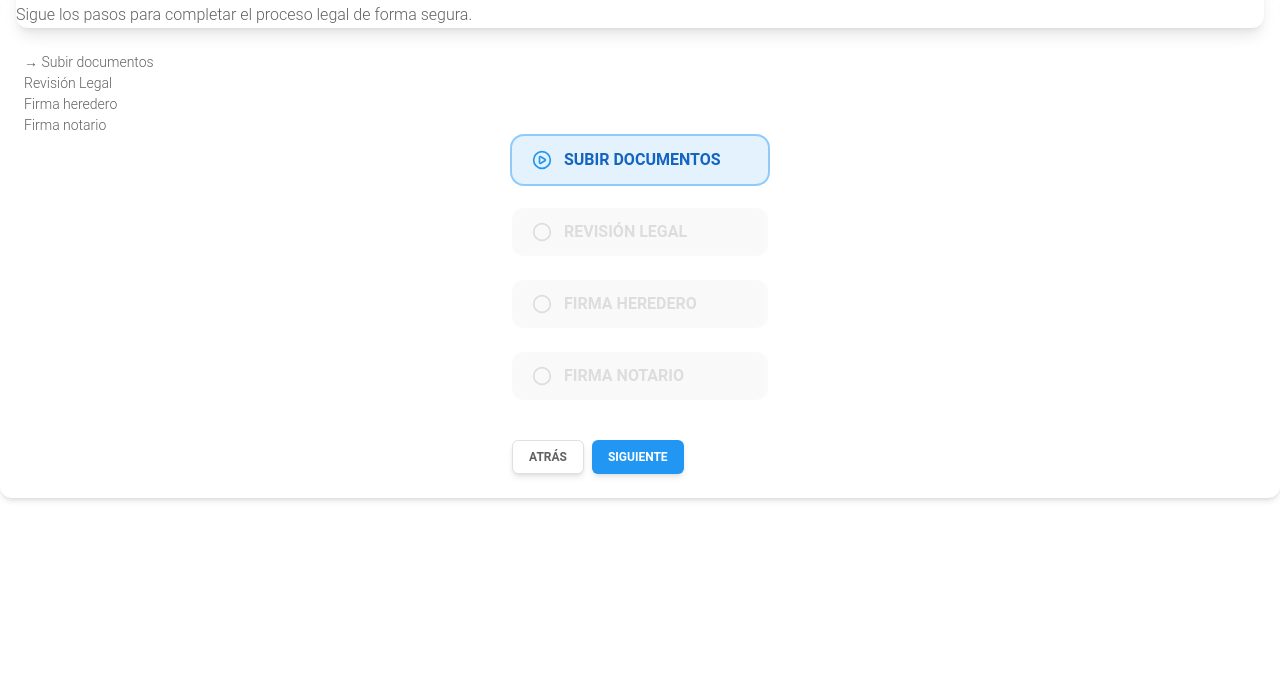
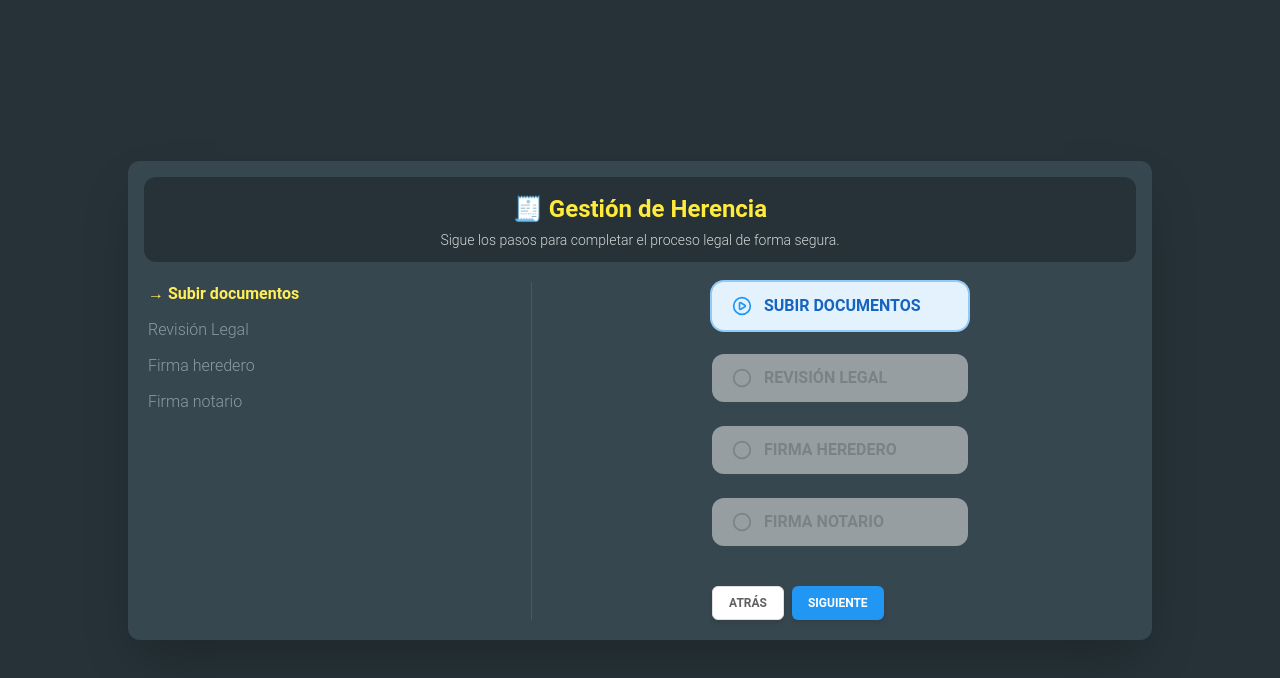
Before and after one commit to adrilerna94/challenge-Heredamos, a Next.js app: page /herencia in a window 1280 px wide. Shown: the top 678 px of the page. Built offline with nearby package versions, Linux system fonts and the light colour scheme.

Commit message:
style: :lipstick: adding styles to herencia page

```diff
--- a/src/app/herencia/page.jsx
+++ b/src/app/herencia/page.jsx
@@ -23,32 +23,47 @@ export default function HerenciaPage() {
     }, []);
 
     return (
-        <main>
-            <Card>
-                <CardHeader>
-                    <Typography>
-                        Gestión de Herencia
+        <main className="min-h-screen bg-blue-gray-900 flex items-center justify-center px-4 py-10">
+      <Card className="w-full max-w-5xl shadow-2xl rounded-xl bg-blue-gray-800">
+        <CardHeader
+            floated={false}
+            shadow={false}
+            className="rounded-t-xl bg-blue-gray-900 text-center pt-4 pb-3"
+            >
+            <Typography variant="h4" color="yellow" className="mb-1">
+                🧾 Gestión de Herencia
             </Typography>
-                    <Typography>
+            <Typography
+                variant="paragraph"
+                color="white"
+                className="text-sm opacity-80"
+            >
                 Sigue los pasos para completar el proceso legal de forma segura.
             </Typography>
         </CardHeader>
-                <CardBody>
-                    <div>
-                        {/* Índice visual de Pasos Realizados- izquierda */}
-                        <div>
+        <CardBody className="px-5 py-5">
+        <div className="grid grid-cols-1 md:grid-cols-5 gap-x-4">
+            {/* Indice Que indica el paso actual - izquierda */}
+            <div className="col-span-1 md:col-span-2 border-r border-blue-gray-700 pr-3">
+            <div className="flex flex-col gap-3">
                 {steps.map((label, index) => (
                 <Typography
-                                    key= {label}
-                                    variant= 'small'
-
+                    key={label}
+                    variant="small"
+                    className={`transition-all text-base ${
+                    index === current
+                        ? 'text-yellow-400 font-semibold'
+                        : 'text-blue-gray-200 opacity-70'
+                    }`}
                 >
                     {index === current ? '→ ' : ''}
                     {label}
                 </Typography>
                 ))}
             </div>
-                        {/* Flujo de Pasos- Derecha*/}
+            </div>
+
+            {/* flujo de pasos a realizar - derecha */}
             <div className="col-span-1 md:col-span-3">
             <Stepper />
             </div>
```
Lines whose indentation alone changed are shown as unchanged.
